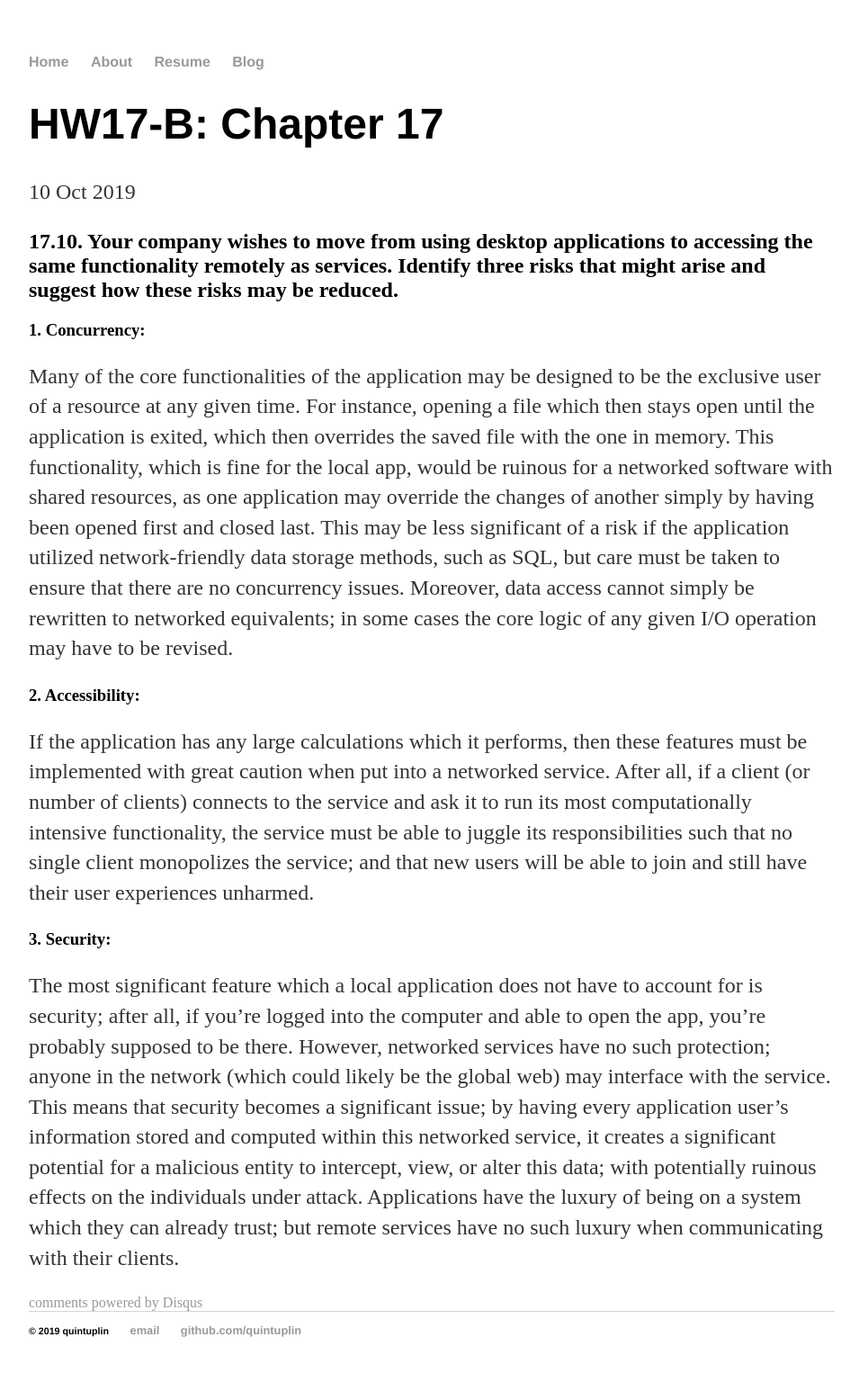
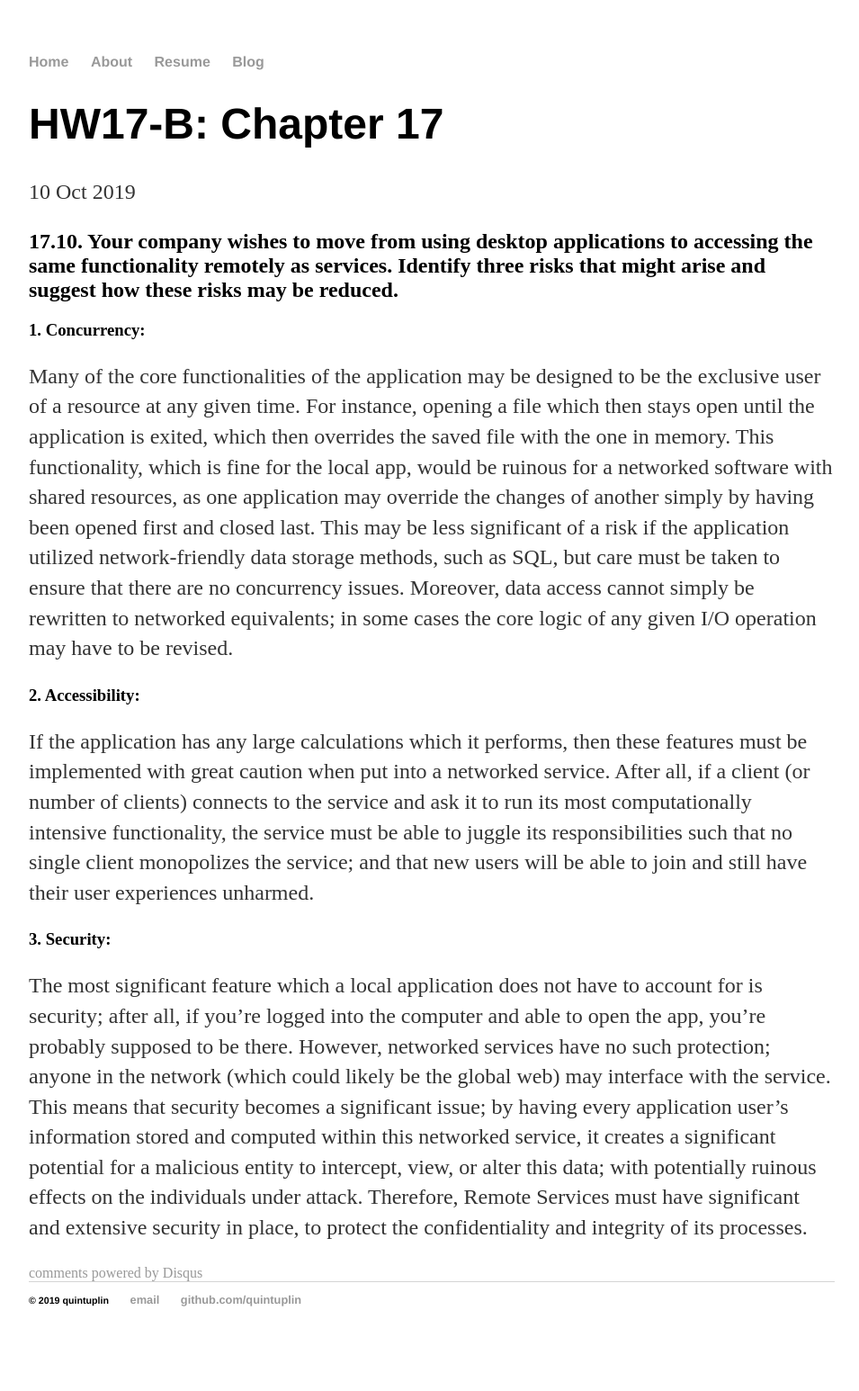
Before and after one commit to Quintuplin/quintuplin.github.io, a Jekyll site: the page built from _posts/2019-10-10-Chapter-17.md, in a window 1280 px wide. Shown: the whole page at 90% size, without its empty margins (160-1115 px from the left). Built offline with Jekyll 4.4.1, drawn with Linux system fonts in a browser that asks for light colours; comment, search, counter and statistics services are not loaded; after the commit the page ends 1512 px from its top, so only the background shows below that.

Commit message:
Update 2019-10-10-Chapter-17.md

```diff
--- a/_posts/2019-10-10-Chapter-17.md
+++ b/_posts/2019-10-10-Chapter-17.md
@@ -16,4 +16,4 @@ If the application has any large calculations which it performs, then these feat
 
 ### 3. Security:
 
-The most significant feature which a local application does not have to account for is security; after all, if you're logged into the computer and able to open the app, you're probably supposed to be there. However, networked services have no such protection; anyone in the network (which could likely be the global web) may interface with the service. This means that security becomes a significant issue; by having every application user's information stored and computed within this networked service, it creates a significant potential for a malicious entity to intercept, view, or alter this data; with potentially ruinous effects on the individuals under attack. Applications have the luxury of being on a system which they can already trust; but remote services have no such luxury when communicating with their clients.
+The most significant feature which a local application does not have to account for is security; after all, if you're logged into the computer and able to open the app, you're probably supposed to be there. However, networked services have no such protection; anyone in the network (which could likely be the global web) may interface with the service. This means that security becomes a significant issue; by having every application user's information stored and computed within this networked service, it creates a significant potential for a malicious entity to intercept, view, or alter this data; with potentially ruinous effects on the individuals under attack. Therefore, Remote Services must have significant and extensive security in place, to protect the confidentiality and integrity of its processes.
```
